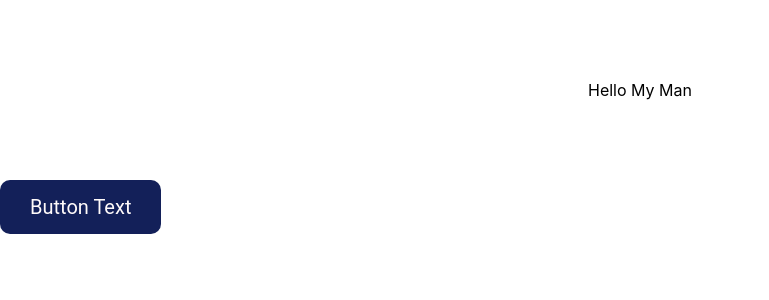
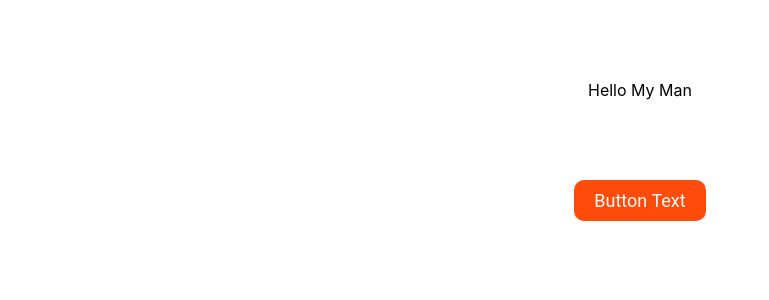
Before and after one commit to lucaskronlachner/installations-tool-infoniqa, a React (Create React App) app in the folder infoniqa-installation-tool/: page / in a window 1280 px wide. Shown: the top 300 px of the page, without its empty margins (0-769 px from the left). Built offline with nearby package versions, Linux system fonts and the light colour scheme.

Commit message:
Changed ButtonComp.js and ButtonStyle.css

```diff
--- a/infoniqa-installation-tool/src/components/Button/ButtonComp.js
+++ b/infoniqa-installation-tool/src/components/Button/ButtonComp.js
@@ -30,9 +30,11 @@ export const Button = ({
     const checkButtonSize = SIZES.includes(buttonSize) ? buttonSize : SIZES[0];
 
     return (
+        <div className="container">
         <button className={`btn ${checkButtonStyle} ${checkButtonSize}`} onClick={onClick} type={type}>
             {children}
         </button>
+        </div>
     )
 }
 
--- a/infoniqa-installation-tool/src/components/Button/ButtonStyle.css
+++ b/infoniqa-installation-tool/src/components/Button/ButtonStyle.css
@@ -16,8 +16,7 @@
 }
 
 .btn:hover {
-    transform: translateY(-3px);
-    background-color: var(--success);
+    transform: translateY(-5px);
 }
 
 /* Button Colors and Styles*/
--- a/infoniqa-installation-tool/src/index.js
+++ b/infoniqa-installation-tool/src/index.js
@@ -8,11 +8,11 @@ import Button from './components/Button/ButtonComp';
 ReactDOM.render(
   <React.StrictMode>
     <Checkbox/>
-    <Button
-    onClick={() =>{console.log("You Clicked on Me!")}}
+
+    <Button onClick={() =>{console.log("You Clicked on Me!")}}
     type="button"
-    buttonStyle="btn--primary--solid"
-    buttonSize="btn--large"
+    buttonStyle="btn--danger--solid"
+    buttonSize="btn--medium"
     >Button Text</Button>
   </React.StrictMode>,
   document.getElementById('root')
```
